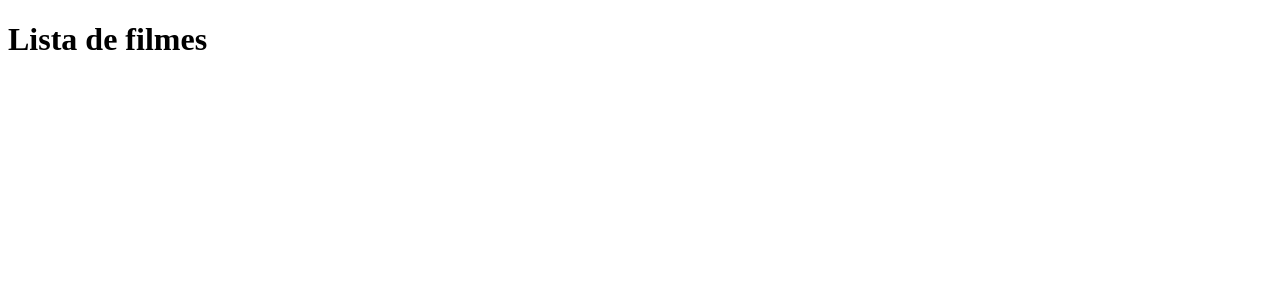
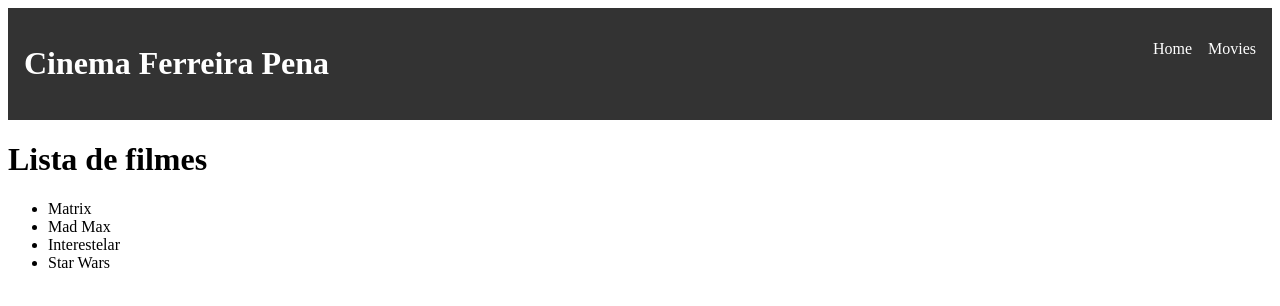
Before and after one commit to Vini-Casanova/Dia-do-terror, a React (Create React App) app: page /movies in a window 1280 px wide. Shown: the top 306 px of the page. Built offline with nearby package versions, Linux system fonts and the light colour scheme.

Commit message:
:fire: concept tests

```diff
--- a/src/App.js
+++ b/src/App.js
@@ -1,12 +1,14 @@
 import React from 'react';
-import { BrowserRouter as Router, Route, Switch, Routes } from 'react-router-dom';
-import Home from './components/Home';
-import MovieList from './components/MovieList';
+import { BrowserRouter as Router, Route, Routes } from 'react-router-dom';
+import Home from './pages/Home';
+import MovieList from './pages/MovieList';
+import Header from './components/Header';
 
 function App() {
   return (
     <Router>
       <div>
+        <Header/>
           <Routes>
             <Route path="/" element={<Home />} />
             <Route path="/movies" element={<MovieList />} />
--- /dev/null
+++ b/src/components/Event.js
@@ -0,0 +1,9 @@
+import React from "react";
+
+const Event = () => {
+  return (
+    <h1> Dia do terror !! </h1>
+  );
+};
+
+export default Event;
--- /dev/null
+++ b/src/components/Header.js
@@ -0,0 +1,19 @@
+import React from 'react';
+import { Link } from 'react-router-dom';
+import '../styles/Header.css';
+
+const Header = () => {
+  return (
+    <header>
+        <h1>Cinema Ferreira Pena</h1>
+      <nav>
+        <ul>
+          <li><Link to="/">Home</Link></li>
+          <li><Link to="/movies">Movies</Link></li>
+        </ul>
+      </nav>
+    </header>
+  );
+};
+
+export default Header;
--- a/src/index.js
+++ b/src/index.js
@@ -1,10 +1,13 @@
-import React from 'react';
-import ReactDOM from 'react-dom';
-import App from './App';
+import { StrictMode } from "react";
+import { createRoot } from "react-dom/client";
 
-ReactDOM.render(
-  <React.StrictMode>
+import App from "./App";
+
+const rootElement = document.getElementById("root");
+const root = createRoot(rootElement);
+
+root.render(
+  <StrictMode>
     <App />
-  </React.StrictMode>,
-  document.getElementById('root')
+  </StrictMode>
 );
--- a/src/components/Home.js
+++ b/src/pages/Home.js
@@ -1,10 +1,13 @@
 import React from "react";
+import Event from "../components/Event";
 
 const Home = () => {
   return (
     <div>
-      <h1>Bem vindo ao cinema</h1>
+      <h1>Bem vindo ao Cinema Art Angells</h1>
+      <Event/>
     </div>
+
   );
 };
 
--- a/src/components/MovieList.js
+++ b/src/pages/MovieList.js
@@ -4,6 +4,12 @@ const MovieList = () => {
   return (
     <div>
       <h1>Lista de filmes</h1>
+      <ul>
+        <li>Matrix</li>
+        <li>Mad Max</li>
+        <li>Interestelar</li>
+        <li>Star Wars</li>
+      </ul>
     </div>
   );
 };
--- /dev/null
+++ b/src/styles/Header.css
@@ -0,0 +1,21 @@
+header {
+    display: flex; /* Faz com que os elementos fiquem lado a lado */
+    justify-content: space-between; /* Alinha os elementos de acordo com o espaço disponível */
+    background-color: #333;
+    color: white;
+    padding: 1rem; /* Espaçamento interno */
+}
+
+nav ul {
+    display: flex;
+    gap: 1rem; /* Espaçamento entre os itens do menu */
+}
+
+nav ul li {
+    display: inline; /* Removendo os pontos  da lista*/
+}
+
+nav ul li a {
+    color: white;
+    text-decoration: none;
+}
```
